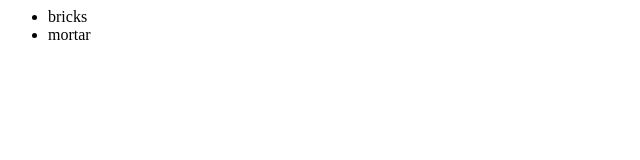
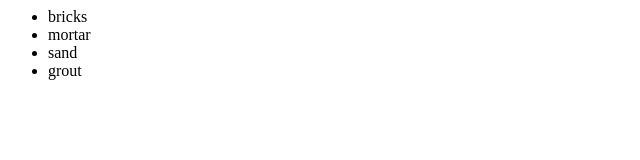
Before and after one commit to RemoLodola/gitTutorial, a plain HTML site: page Index.html in a window 1280 px wide. Shown: the full height of the page, 0-640 px from the left. Drawn offline with Linux system fonts and the light colour scheme.

Commit message:
changes to index.html

```diff
--- a/Index.html
+++ b/Index.html
@@ -4,6 +4,8 @@
 	<ul>
           <li>bricks</li>
           <li>mortar</li>
+          <li>sand</li>
+	  <li>grout</li>
        </ul>
      </div>
     </body>
```
